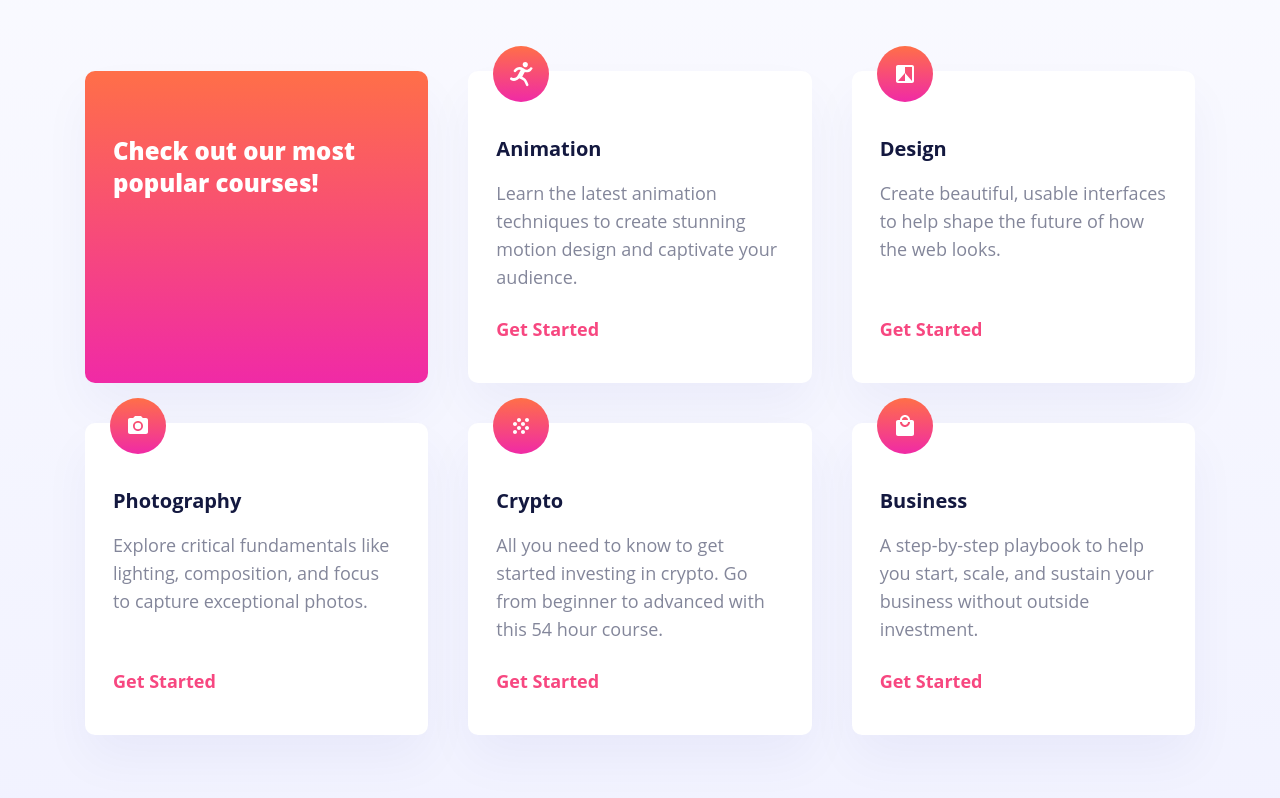
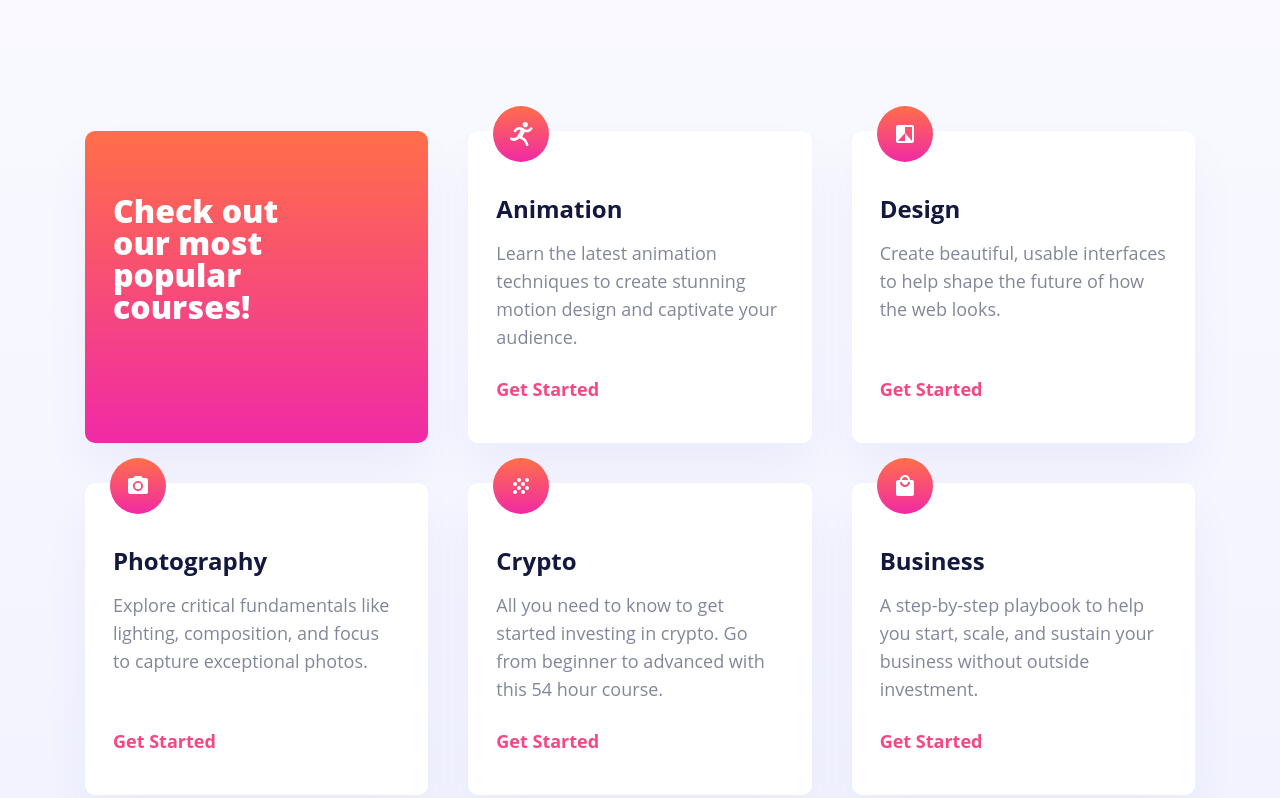
Before and after one commit to gmagnenat/fe-skilled-elearning-landing-page, a website: page src/index.html in a window 1280 px wide. Shown: the part 723-1521 px from the top of the page. Drawn offline with nearby package versions, Linux system fonts and the light colour scheme; files that its build step writes are made by us from their sources; files whose address does not match are found by name.

Commit message:
Fix font sizes

```diff
--- a/src/sass/main.scss
+++ b/src/sass/main.scss
@@ -25,6 +25,7 @@
 
 	@media (min-width: 48em) {
 		grid-template-columns: 1fr 1fr;
+		margin-top: 6rem;
 	}
 
 	@media (min-width: 70em) {
@@ -187,6 +188,12 @@
 			cursor: pointer;
 		}
 	}
+
+	@media screen and (min-width: 48em) {
+		&__heading {
+			font-size: var(--heading-s);
+		}
+	}
 }
 
 .intro {
@@ -201,8 +208,13 @@
 		color: var(--color-white);
 	}
 
-	@media screen and (min-width: 768px) {
+	@media screen and (min-width: 48em) {
 		padding-top: 6.4rem;
+
+		&__heading {
+			max-width: 80%;
+			font-size: var(--heading-m);
+		}
 	}
 }
 
```
Also changed, not shown: public/css/main.css.
